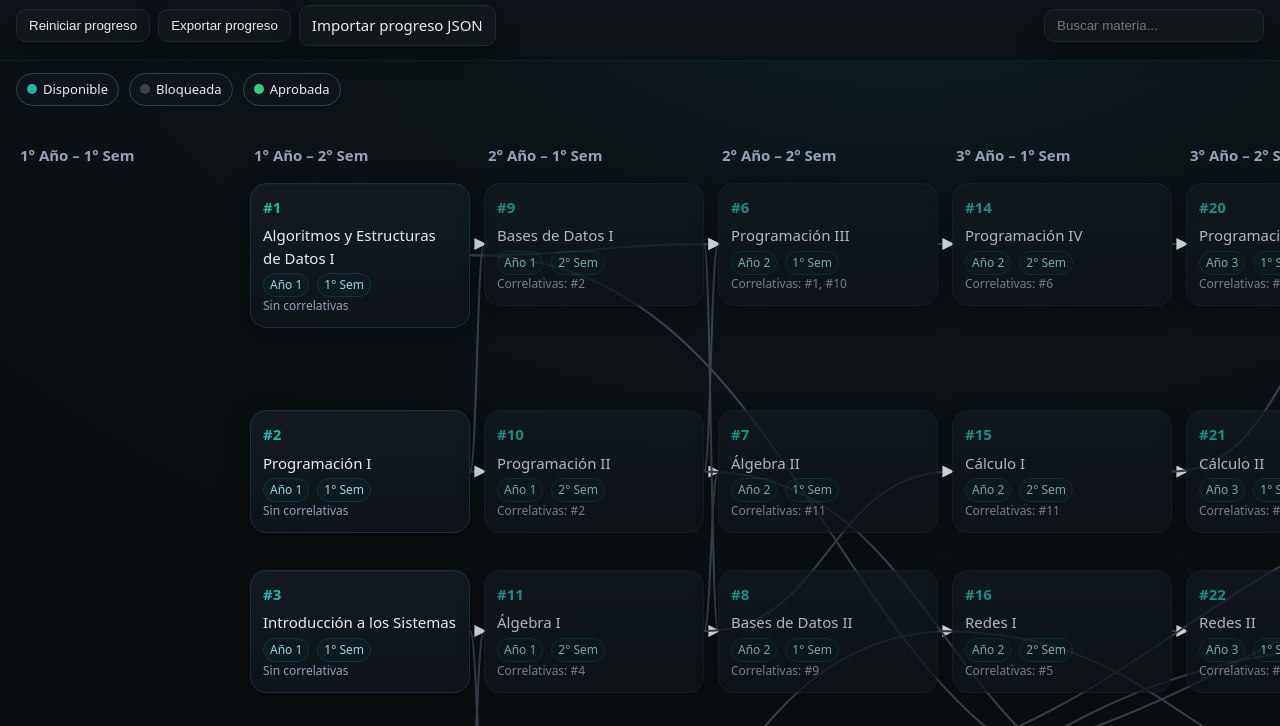
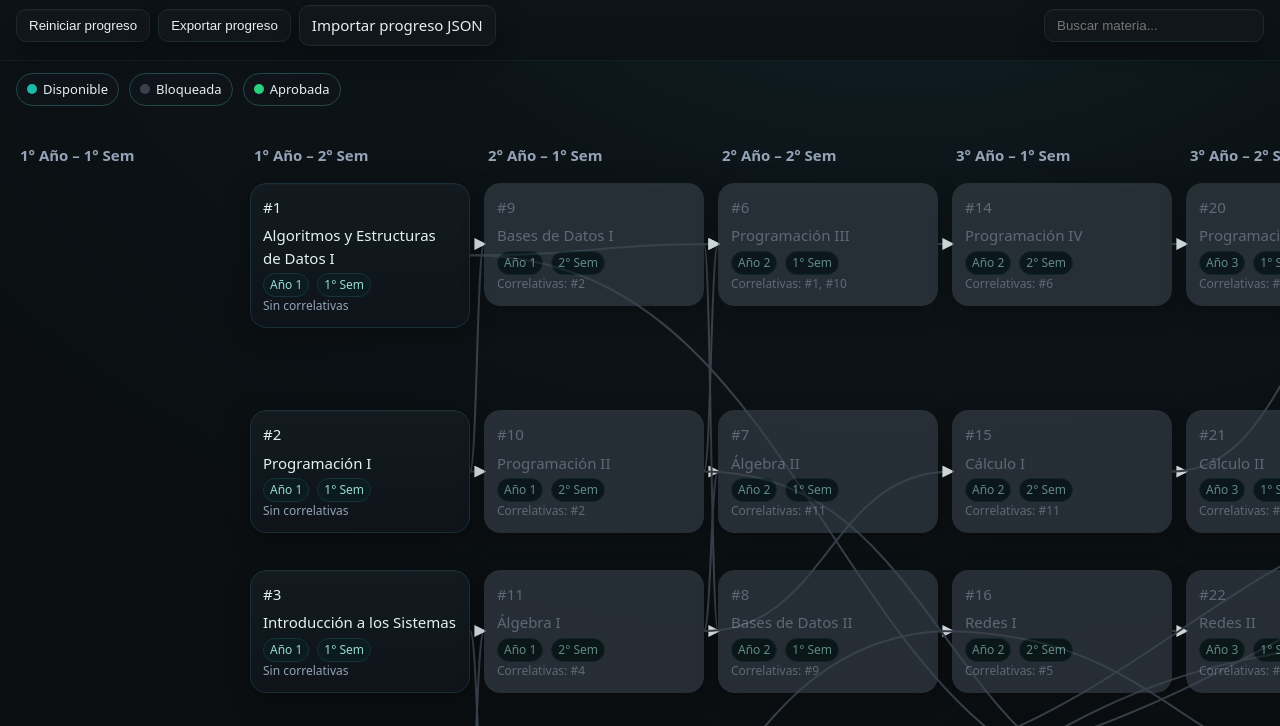
Before and after one commit to maxidztt/Plan-Sistemas-UCH, a plain HTML site: page index.html in a window 1280 px wide. Shown: the part 53-779 px from the top of the page. Drawn offline with Linux system fonts and the light colour scheme.

Commit message:
Ajustar estilo para materias bloqueadas: aplica color gris a .card.locked

```diff
--- a/styles.css
+++ b/styles.css
@@ -1,4 +1,7 @@
-*{box-sizing:border-box}
+*.card.locked
+
+
+{box-sizing:border-box}
 :root{
   --bg:#0b0f12;
   --panel:#11161b;
@@ -108,10 +111,13 @@ body{
   position:relative;
   transition: border-color .2s ease, transform .06s ease;
 }
-.card:hover{ border-color:#27565a; transform: translateY(-1px); }
-.card.locked{ border-color:#1a2228; opacity:.75; }
-.card.done{ border-color:#1f4a41; background:linear-gradient(180deg, #15231e 0%, #0b1613 100%); }
-.card .code{ font-weight:700; color:var(--teal); }
+.card:hover{ border-color:#27656a; transform: translateY(-1px); }
+.card.locked {
+  background: var(--locked);
+  border-color: var(--locked);
+  color: var(--muted);
+  opacity: 0.6;
+}
 .card .name{ font-size:15px; margin:6px 0 4px; }
 .meta{ display:flex; gap:8px; flex-wrap:wrap; color:var(--muted); font-size:12px; }
 .badge{ background:#0b1b1f; border:1px solid #14343a; color:#9adad3; padding:2px 6px; border-radius:999px; }
```
